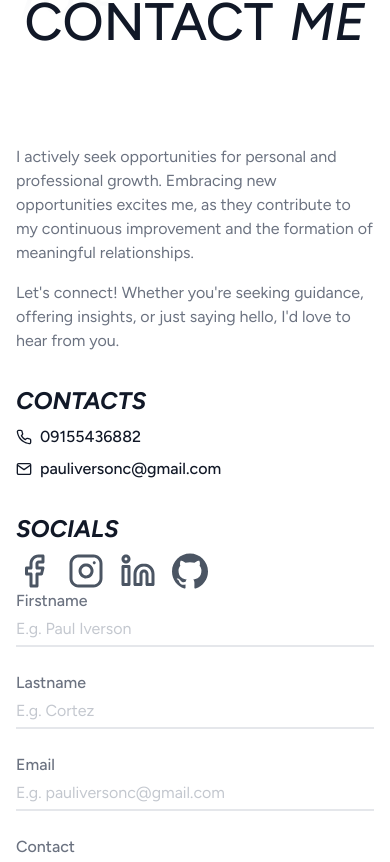
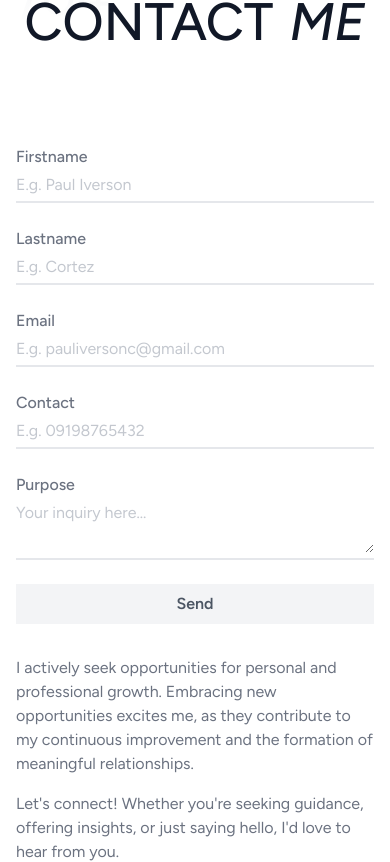
Before and after one commit to pauliversonc/pauliversonc, a Vue app: page / in a window 390 px wide. Shown: the part 6852-7714 px from the top of the page. Built offline with nearby package versions, Linux system fonts and the light colour scheme.

Commit message:
update grid position

```diff
--- a/src/components/layout/TheContacts.vue
+++ b/src/components/layout/TheContacts.vue
@@ -1,7 +1,7 @@
 <template >
   <section class="px-4 xs:px-6 md:px-8 lg:px-10 xl:px-12  2xl:px-16 py-8 container mx-auto  flex flex-col lg:grid lg:grid-cols-2  gap-8">
   <!-- ERROR LIST -->
-  <div class="order-1">
+  <div class="lg:order-1">
     <div v-show="errorList.length > 0" class="text-red-600 dark:text-red-700 flex gap-4 border border-red-600 dark:border-red-700 bg-lmRed dark:bg-dmRed">
       <div class="flex items-center justify-center border-r border-red-600 dark:border-red-700 p-2">
         <svg  class="fill-red-600 h-9 w-9 dark:fill-red-700">
@@ -16,7 +16,7 @@
   </div>
 
   <!-- FORM INPUT (LEFT)-->
-  <form :class="{'mt-[-2rem]': errorList.length === 0 }" action="#" @submit.prevent="submitForm" class="order-3 container grid gap-6 lg:grid-cols-2  lg:self-start" ref="form">
+  <form :class="{'lg:mt-[-2rem]': errorList.length === 0 }" action="#" @submit.prevent="submitForm" class="lg:order-3 container grid gap-6 lg:grid-cols-2  lg:self-start" ref="form">
 
     <!-- firstname -->
     <div
@@ -141,7 +141,7 @@
   </form>
 
   <!-- CONTACT DETAILS (RIGHT)-->
-  <div class="flex flex-col gap-8 order-2 row-span-3">
+  <div class="flex flex-col gap-8 order-2 lg:row-span-3">
 
     <!-- PARAGRAPH CONTAINER -->
     <div>
```
